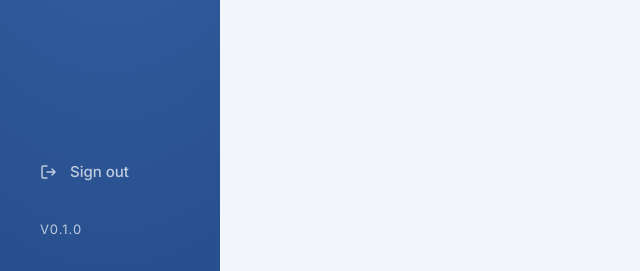
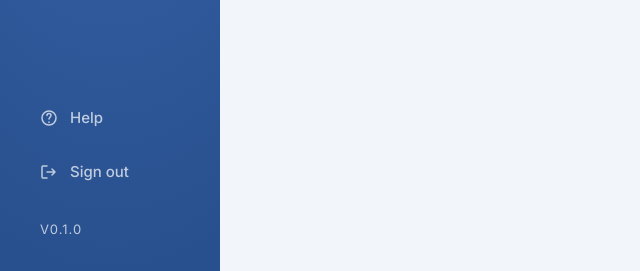
Before and after one commit to steveham-cyber/CSFLA, a FastAPI app: template app/templates/help.html in a window 1280 px wide. Shown: the part 529-800 px from the top of the page, without its empty margins (0-640 px from the left). Run offline with FastAPI, Linux system fonts and the light colour scheme; the template is opened without the code that fills it, so the values that code supplies are empty; parts of the project's set-up code (start-up, migrations or seed data) failed here and were passed over.

Commit message:
feat(help): add Help nav item to sidebar

```diff
--- a/app/templates/base.html
+++ b/app/templates/base.html
@@ -101,6 +101,18 @@
       <!-- Spacer -->
       <div style="flex:1;" aria-hidden="true"></div>
 
+      <!-- Help -->
+      <a href="/help"
+         class="nav-item {% if active_nav == 'help' %}active{% endif %}"
+         aria-current="{% if active_nav == 'help' %}page{% endif %}">
+        <svg width="18" height="18" viewBox="0 0 18 18" fill="none" aria-hidden="true">
+          <circle cx="9" cy="9" r="7" stroke="currentColor" stroke-width="1.5"/>
+          <path d="M9 13v.5" stroke="currentColor" stroke-width="1.5" stroke-linecap="round"/>
+          <path d="M9 10c0-1.5 2-2 2-3.5a2 2 0 10-4 0" stroke="currentColor" stroke-width="1.5" stroke-linecap="round"/>
+        </svg>
+        <span>Help</span>
+      </a>
+
       <!-- Sign out -->
       <a href="/auth/logout"
          class="nav-item"
```
